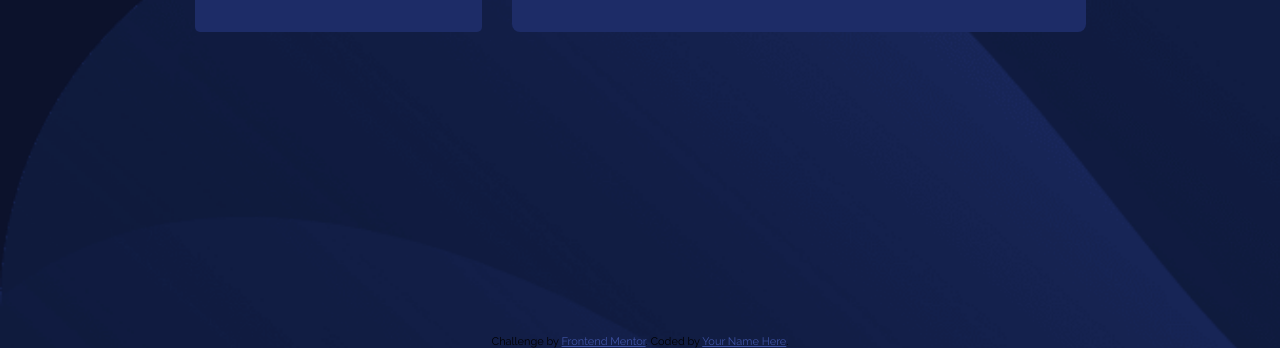
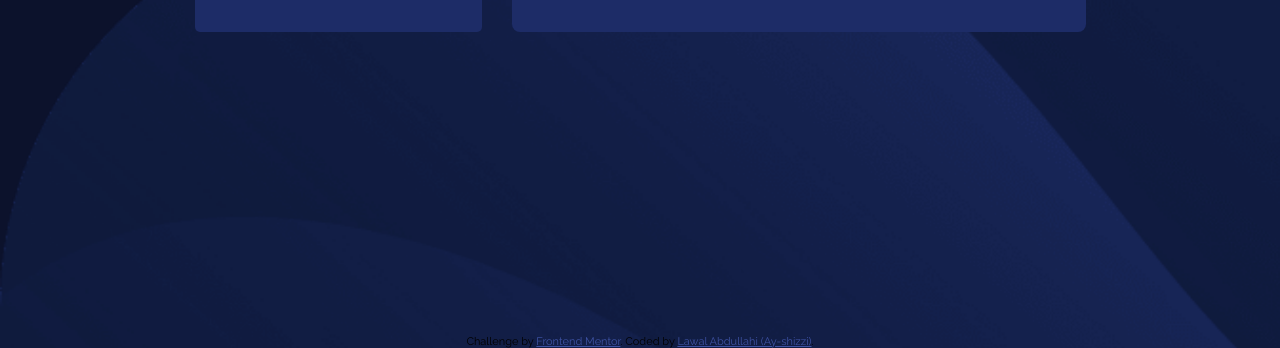
Before and after one commit to Ay-shizzi/Fylo-data-storage-component, a plain HTML site: page index.html in a window 1280 px wide. Shown: the part 452-800 px from the top of the page. Drawn offline with Linux system fonts and the light colour scheme.

Commit message:
Update index.html

```diff
--- a/index.html
+++ b/index.html
@@ -209,9 +209,9 @@ span{
     </section>
 </main>
 
-  <div class="attribution">
+  <footer class="attribution">
     Challenge by <a href="https://www.frontendmentor.io?ref=challenge" target="_blank">Frontend Mentor</a>.
-    Coded by <a href="#">Your Name Here</a>.
-  </div>
+    Coded by <a href="#">Lawal Abdullahi (Ay-shizzi)</a>.
+  </footer>
 </body>
 </html>
```
